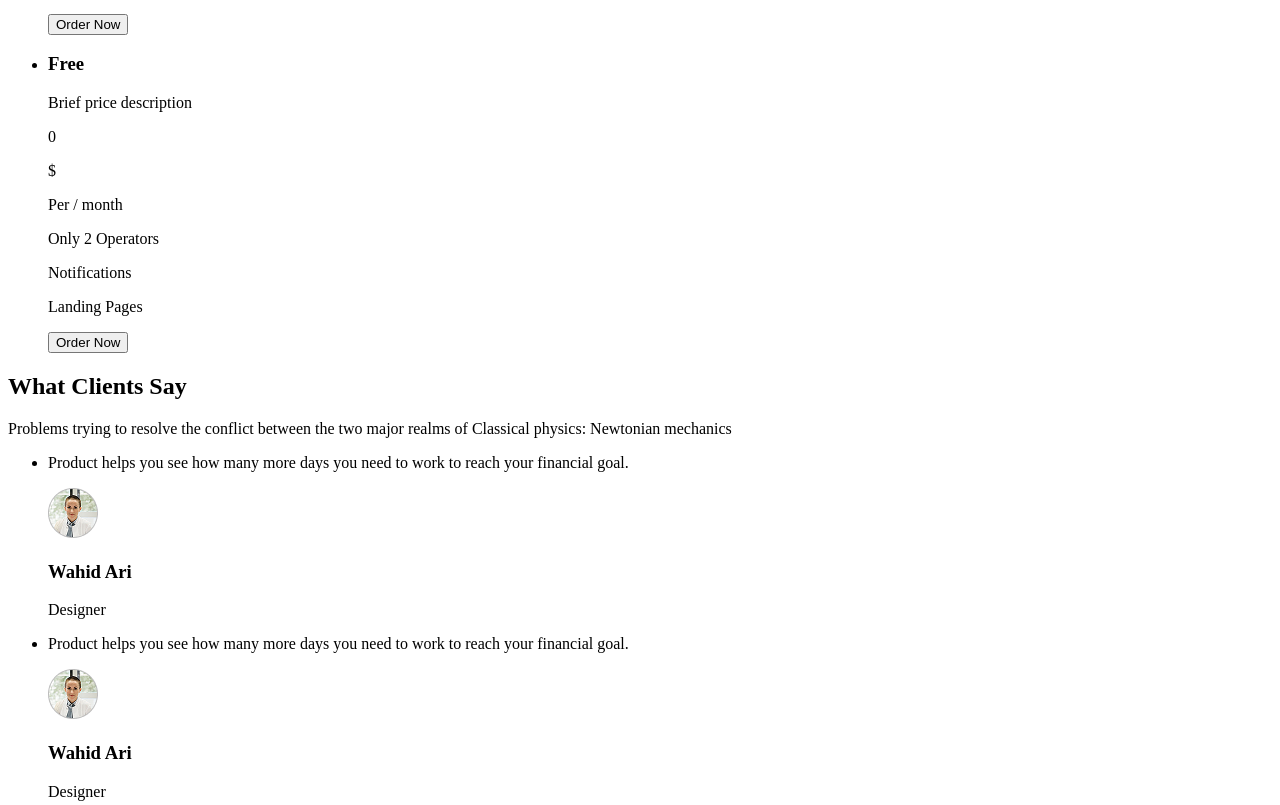
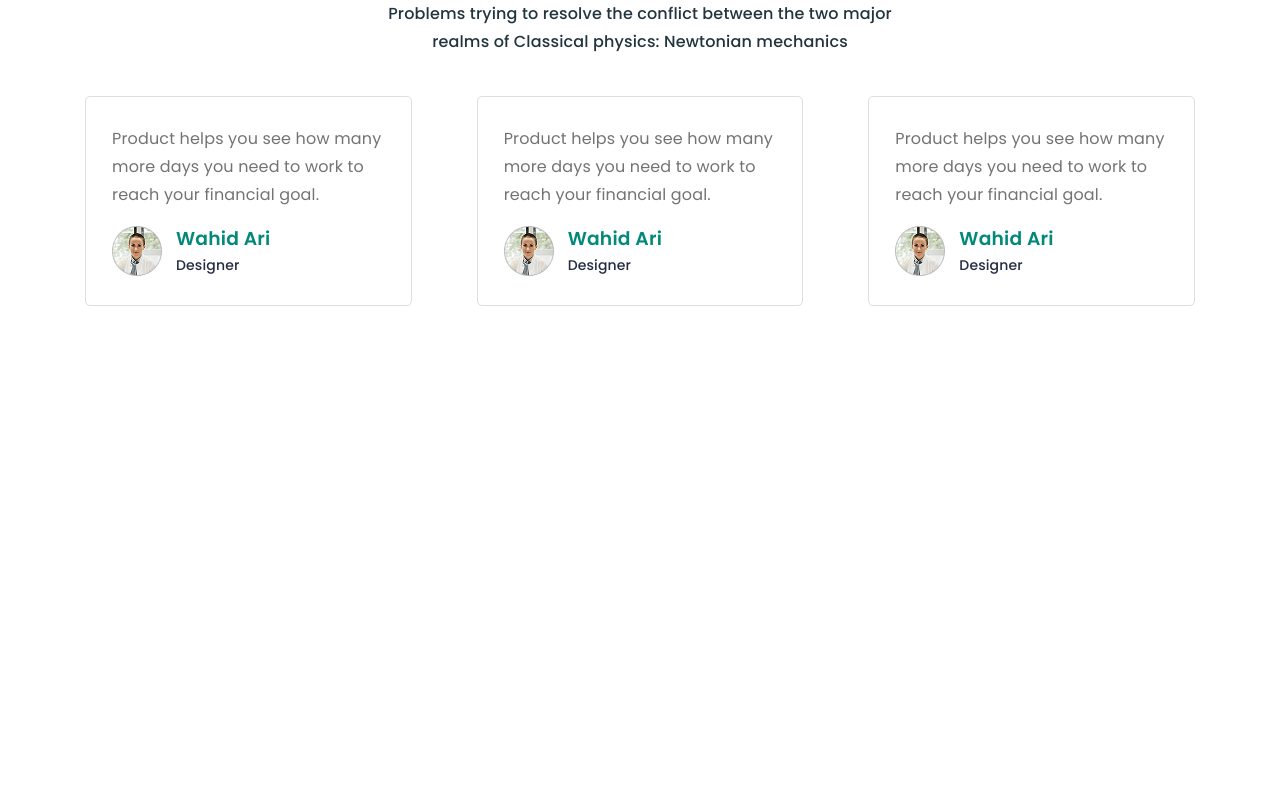
Before and after one commit to ArtGoIt/team-119-10, a plain HTML site: page index.html in a window 1280 px wide. Shown: the part 687-1492 px from the top of the page. After the commit the page ends 1043 px from the top, so only its background shows below. Drawn offline with nearby package versions, Linux system fonts and the light colour scheme.

Commit message:
add clients html/css

```diff
--- /dev/null
+++ b/css/styles.css
@@ -0,0 +1,106 @@
+/** @format */
+
+h1,
+h2,
+h3,
+p {
+  margin: 0;
+}
+
+ul {
+  margin: 0;
+  padding: 0;
+  list-style: none;
+}
+
+a {
+  text-decoration: none;
+}
+
+img {
+  display: block;
+  width: 100%;
+  height: auto;
+}
+
+body {
+  font-family: "Poppins", sans-serif;
+  font-size: 16px;
+  color: #737373;
+  background-color: #fff;
+}
+
+.container {
+  width: 1150px;
+  padding: 0 20px;
+  margin: 0 auto;
+}
+
+.clients {
+  padding: 50px 0;
+}
+
+.clients-title {
+  margin-bottom: 10px;
+  text-align: center;
+  font-weight: 700;
+  font-size: 32px;
+  line-height: 1.78125;
+  letter-spacing: 0.01em;
+  color: #22343d;
+}
+.clients-text {
+  margin: 0 auto;
+  margin-bottom: 40px;
+  width: 537px;
+  font-weight: 500;
+  line-height: 1.75;
+  letter-spacing: 0.01em;
+  text-align: center;
+  color: #22343d;
+}
+.clients-list {
+  display: flex;
+  gap: 65px;
+}
+.clients-item {
+  padding: 28px 26px;
+  width: calc((100% - 2 * 65px) / 3);
+  border: 1px solid #dedede;
+  border-radius: 5px;
+}
+
+.clients-item-text {
+  margin-bottom: 16px;
+  line-height: 1.75;
+  letter-spacing: 0.01em;
+}
+
+.clients-item-inner {
+  display: flex;
+  align-items: center;
+}
+
+.clients-item-img {
+  margin-right: 14px;
+  width: 50px;
+  height: 50px;
+}
+.clients-item-title {
+  font-weight: 600;
+  line-height: 1.5;
+  letter-spacing: 0.01em;
+  color: #02897a;
+}
+.clients-item-desc {
+  font-weight: 500;
+  font-size: 14px;
+  line-height: 1.71429;
+  letter-spacing: 0.01em;
+  color: #252b42;
+}
+
+span {
+  width: 537px;
+  margin: 0 auto;
+}
--- a/index.html
+++ b/index.html
@@ -5,7 +5,21 @@
   <head>
     <meta charset="UTF-8" />
     <meta name="viewport" content="width=device-width, initial-scale=1.0" />
-    <title>Document</title>
+    <link
+      rel="stylesheet"
+      href="https://cdnjs.cloudflare.com/ajax/libs/modern-normalize/1.1.0/modern-normalize.min.css"
+      integrity="sha512-wpPYUAdjBVSE4KJnH1VR1HeZfpl1ub8YT/NKx4PuQ5NmX2tKuGu6U/JRp5y+Y8XG2tV+wKQpNHVUX03MfMFn9Q=="
+      crossorigin="anonymous"
+      referrerpolicy="no-referrer"
+    />
+    <link rel="preconnect" href="https://fonts.googleapis.com" />
+    <link rel="preconnect" href="https://fonts.gstatic.com" crossorigin />
+    <link
+      href="https://fonts.googleapis.com/css2?family=Montserrat:wght@500&family=Poppins:wght@400;500;600;700&display=swap"
+      rel="stylesheet"
+    />
+    <link rel="stylesheet" href="./css/styles.css" />
+    <title>Business promotion</title>
   </head>
   <body>
     <main>
@@ -49,56 +63,73 @@
         </ul>
       </section>
 
-      <section>
-        <h2>What Clients Say</h2>
-        <p>
-          Problems trying to resolve the conflict between the two major realms
-          of Classical physics: Newtonian mechanics
+      <section class="clients">
+        <div class="container">
+          <h2 class="clients-title">What Clients Say</h2>
+          <p class="clients-text">
+            <span>Problems trying to resolve the conflict between</span> the two
+            major realms of Classical physics: Newtonian mechanics
           </p>
-        <ul>
-          <li>
-            <p>
-              Product helps you see how many more days you need to work to reach
-              your financial goal.
+          <ul class="clients-list">
+            <li class="clients-item">
+              <p class="clients-item-text">
+                Product helps you see how many more days you need to work to
+                reach your financial goal.
               </p>
+              <div class="clients-item-inner">
                 <img
+                  class="clients-item-img"
                   src="./images/clents-1.png"
                   alt="Wahid Ari"
                   width="50"
                   height="50"
                 />
-            <h3>Wahid Ari</h3>
-            <p>Designer</p>
+                <div class="clients-item-body">
+                  <h3 class="clients-item-title">Wahid Ari</h3>
+                  <p class="clients-item-desc">Designer</p>
+                </div>
+              </div>
             </li>
-          <li>
-            <p>
-              Product helps you see how many more days you need to work to reach
-              your financial goal.
+            <li class="clients-item">
+              <p class="clients-item-text">
+                Product helps you see how many more days you need to work to
+                reach your financial goal.
               </p>
+              <div class="clients-item-inner">
                 <img
+                  class="clients-item-img"
                   src="./images/clents-1.png"
                   alt="Wahid Ari"
                   width="50"
                   height="50"
                 />
-            <h3>Wahid Ari</h3>
-            <p>Designer</p>
+                <div class="clients-item-body">
+                  <h3 class="clients-item-title">Wahid Ari</h3>
+                  <p class="clients-item-desc">Designer</p>
+                </div>
+              </div>
             </li>
-          <li>
-            <p>
-              Product helps you see how many more days you need to work to reach
-              your financial goal.
+            <li class="clients-item">
+              <p class="clients-item-text">
+                Product helps you see how many more days you need to work to
+                reach your financial goal.
               </p>
+              <div class="clients-item-inner">
                 <img
+                  class="clients-item-img"
                   src="./images/clents-1.png"
                   alt="Wahid Ari"
                   width="50"
                   height="50"
                 />
-            <h3>Wahid Ari</h3>
-            <p>Designer</p>
+                <div class="clients-item-body">
+                  <h3 class="clients-item-title">Wahid Ari</h3>
+                  <p class="clients-item-desc">Designer</p>
+                </div>
+              </div>
             </li>
           </ul>
+        </div>
       </section>
     </main>
   </body>
```
Lines whose indentation alone changed are shown as unchanged.
